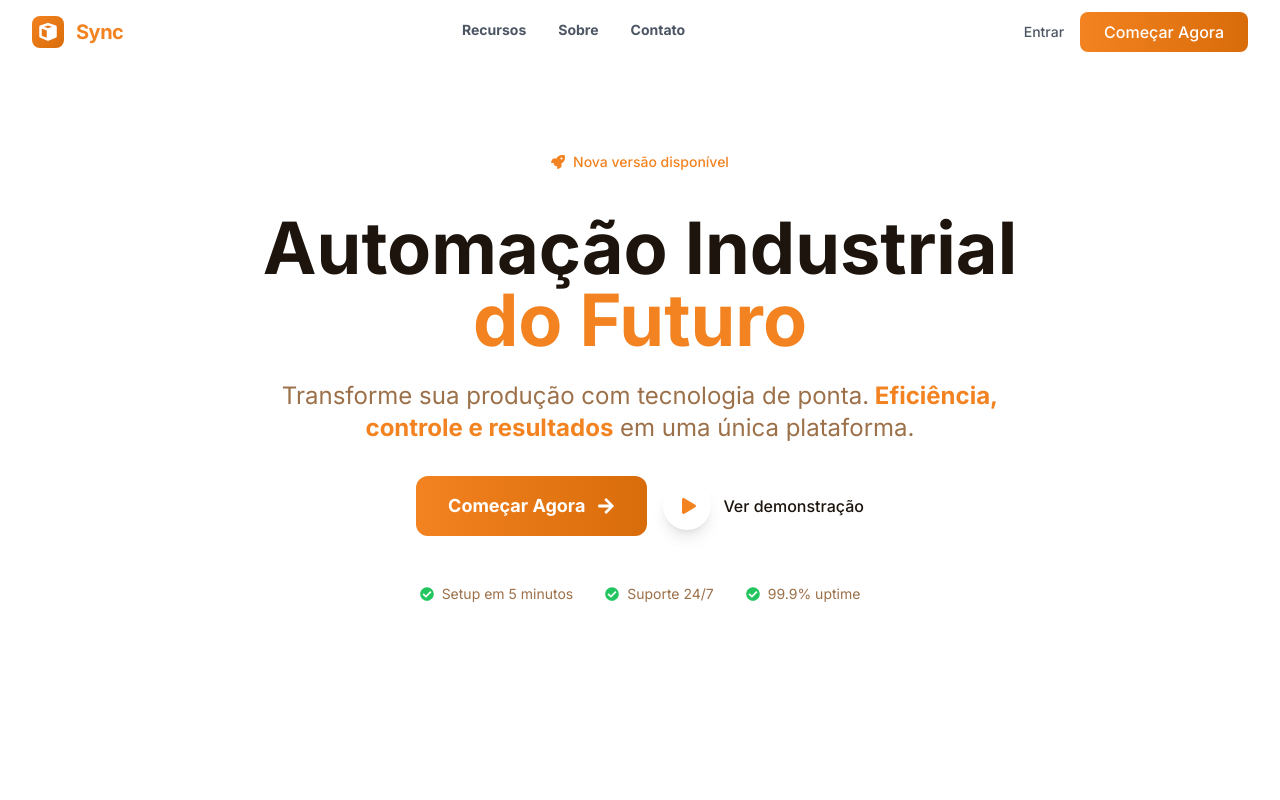
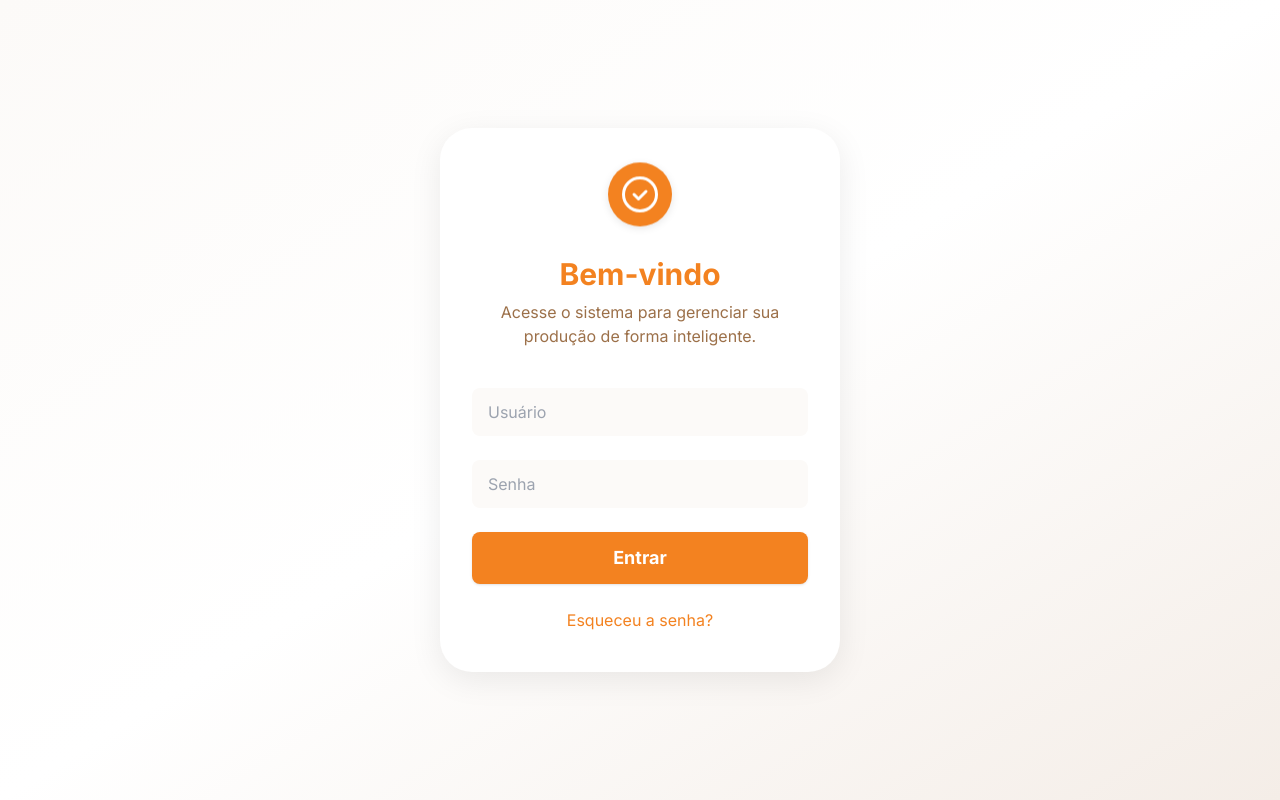
Before and after one commit to nyxpdb/Teste-Depoly, a React (Vite) app: page / in a window 1280 px wide. Shown: the top 800 px of the page. Built offline with nearby package versions, Linux system fonts and the light colour scheme; the HTML template or start-up script is replaced by a standard one.

Commit message:
Update App.tsx

```diff
--- a/src/App.tsx
+++ b/src/App.tsx
@@ -26,7 +26,7 @@
         <div className="min-h-screen bg-white">
           <Suspense fallback={<PageLoader />}>
             <Routes>
-              <Route path="/" element={<LandingPage />} />
+              <Route path="/" element={<Login />} />
               <Route path="/login" element={<Login />} />
               <Route path="/dashboard" element={<Dashboard />} />
               <Route path="/estatisticas" element={<Estatisticas />} />
```
